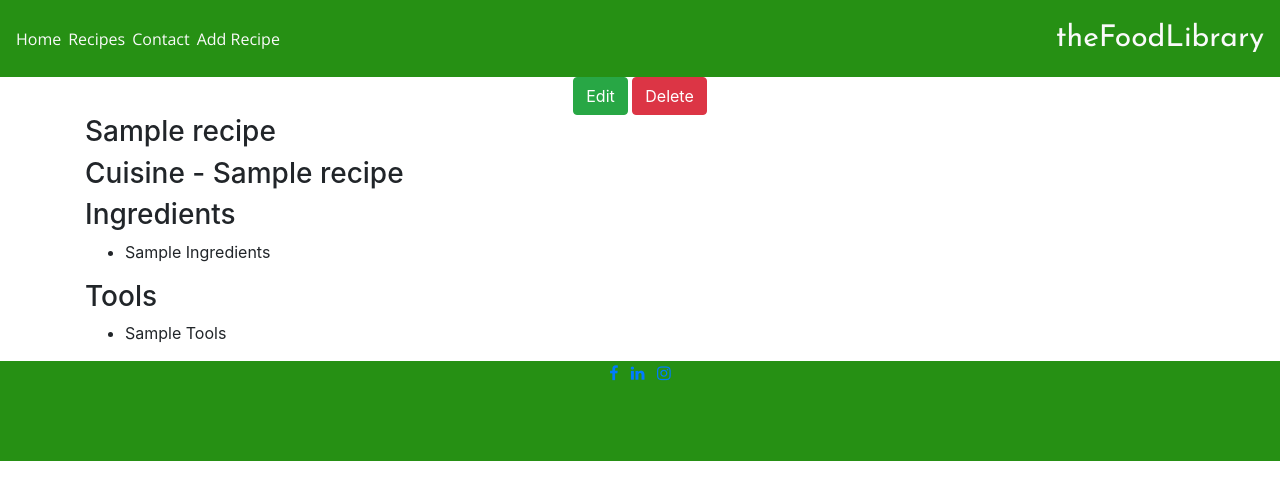
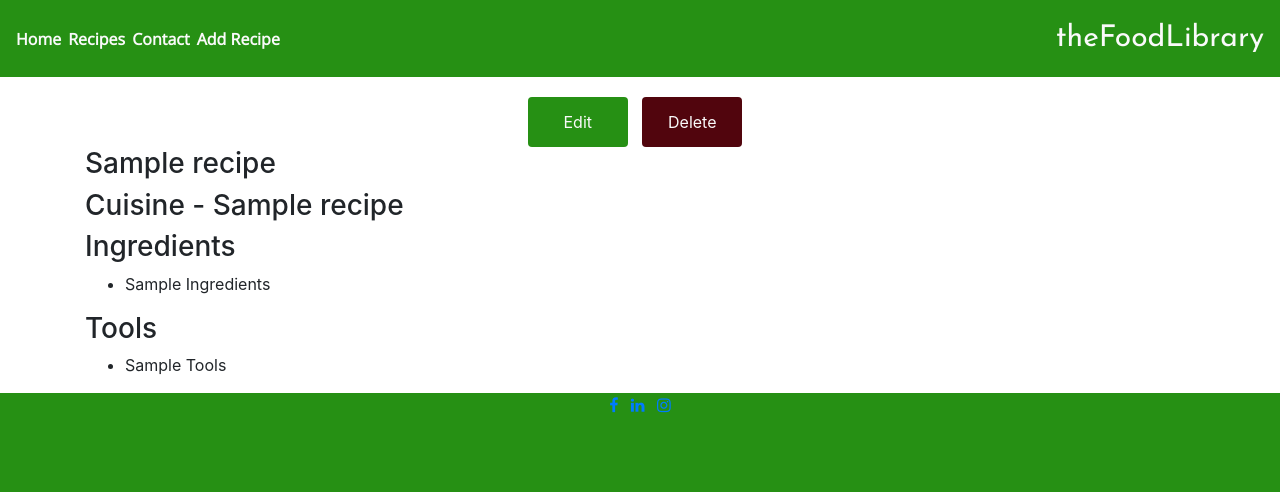
Before and after one commit to Code-Institute-Submissions/mendesfsweden-MilestoneProject3, a Flask app: template templates/recipe.html in a window 1280 px wide. Shown: the top 492 px of the page. Run offline with Flask 2, Linux system fonts and the light colour scheme; the template is opened without the code that fills it: most values are stand-ins (such as "Sample title", 1, 10 or a date in 2020); some libraries are stand-ins or nearby versions.

Commit message:
edited  buttons on recipe.html

```diff
--- a/static/style.css
+++ b/static/style.css
@@ -12,7 +12,7 @@
     font-size: 16px;
     color: #fafafa;
     margin-right: 7px;
-    font-weight: 300;
+    font-weight: bold;
 }
 
 .bg-nav-bar {
@@ -24,3 +24,19 @@
     width: 100vw;
     height: 100px;
 }
+
+.btn-edit {
+    background: #269014;
+    color: #fafafa;
+    margin: 20px 10px 0 0 ;
+    height: 50px;
+    width: 100px;
+}
+
+.btn-del {
+    background: #51050D;
+    color: #fafafa;
+    margin: 20px 10px 0 0;
+    height: 50px;
+    width: 100px;
+}
--- a/templates/recipe.html
+++ b/templates/recipe.html
@@ -2,8 +2,8 @@
 {% block content %}
 <div class="container">
         <div class="col-md-12 text-center">
-            <button type="button" class="btn btn-success">Edit</button>
-            <button type="button" class="btn btn-danger">Delete</button>
+            <button type="button" class="btn btn-edit">Edit</button>
+            <button type="button" class="btn btn-del">Delete</button>
         </div>
         <h3>{{recipe.name}}</h3>
         <h3>Cuisine - <span class="">{{recipe.cuisine_name}}</span></h3>
```
